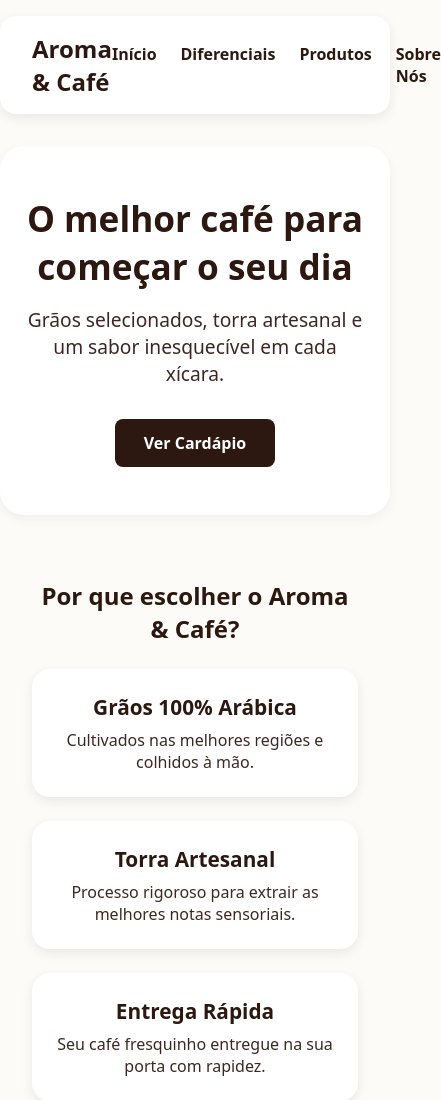
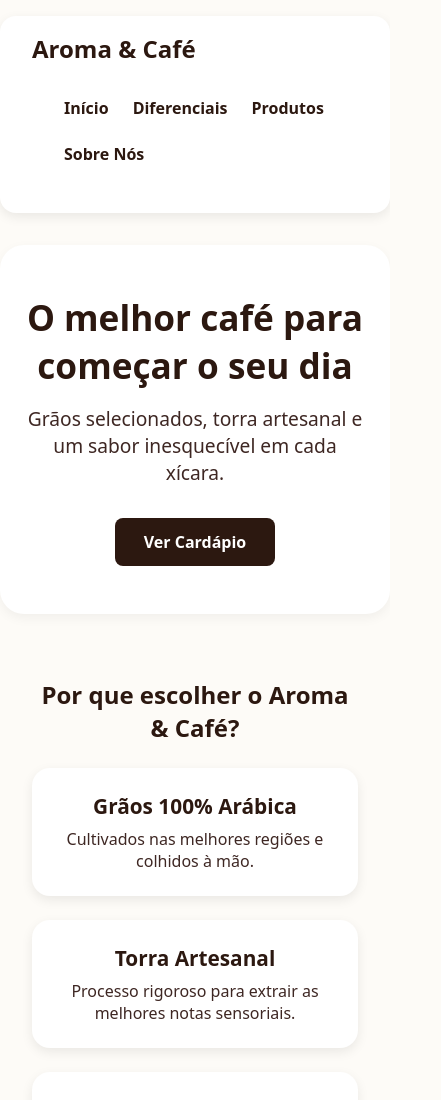
Before and after one commit to limagomes2233-pixel/landing-page, a plain HTML site: page index.html in a window 390 px wide. Shown: the top 1100 px of the page, 441 px wide, since content can reach past the window. Drawn offline with Linux system fonts and the light colour scheme.

Commit message:
atualizaçoes da landing page

```diff
--- a/index.html
+++ b/index.html
@@ -90,6 +90,5 @@
         <p>Desenvolvido por Gabriel &copy; 2026</p>
     </footer>
 
-    <script src="script.js"></script>
 </body>
 </html>
--- a/style.css
+++ b/style.css
@@ -239,3 +239,20 @@ nav > ul a:hover {
     opacity: 0.8;
   }
 }
+
+@media screen and (max-width:500px) {
+  .header{
+    max-width: 450px;
+    display: flex;
+    flex-wrap: wrap;
+    column-gap: 1rem;
+  }
+
+  nav >ul{
+      display: flex;
+      flex-wrap: wrap;
+  }
+  .nav-menu{
+    padding: 2rem;
+  }
+}
```
Also changed, not shown: 1 other file.
